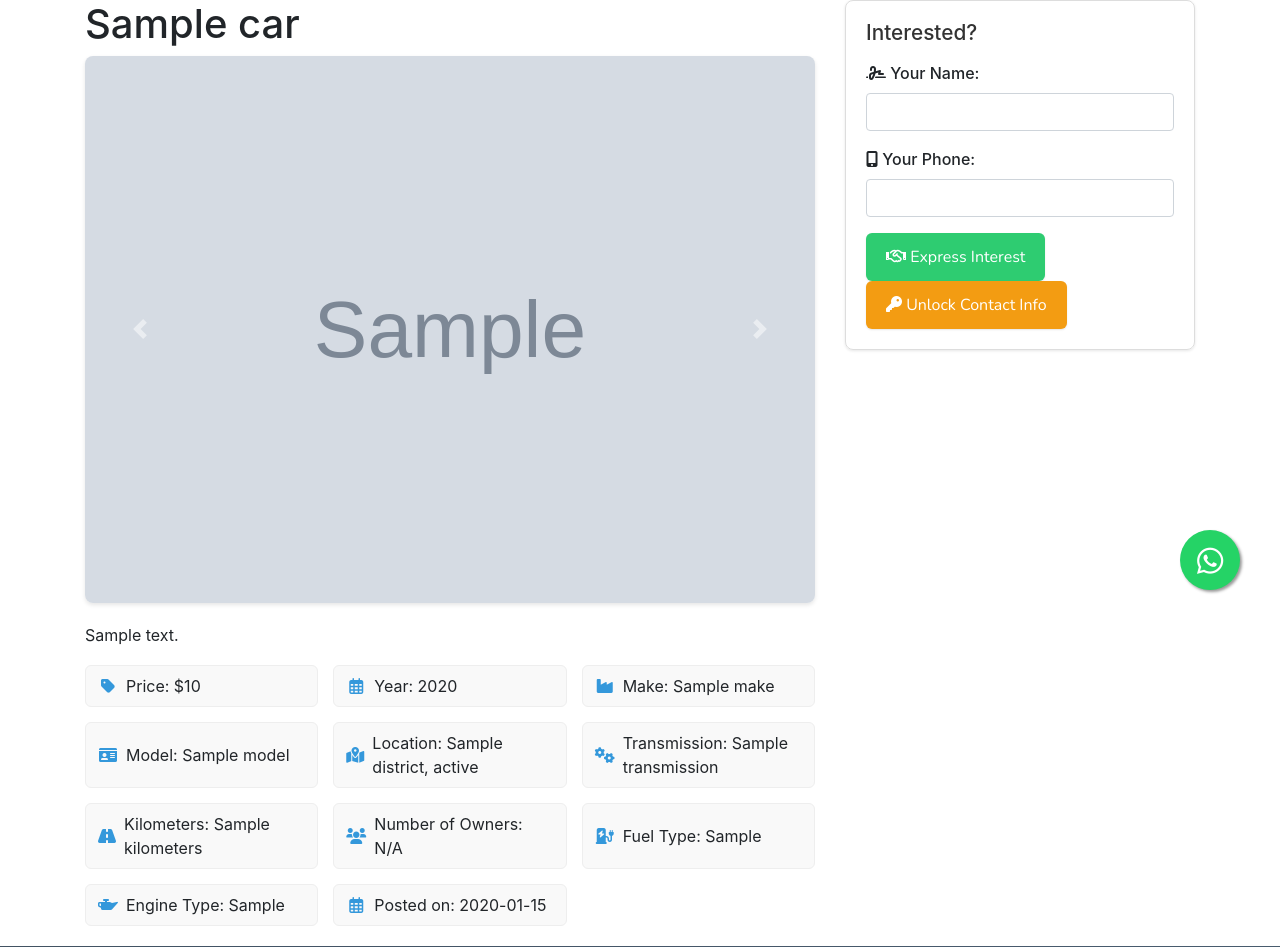
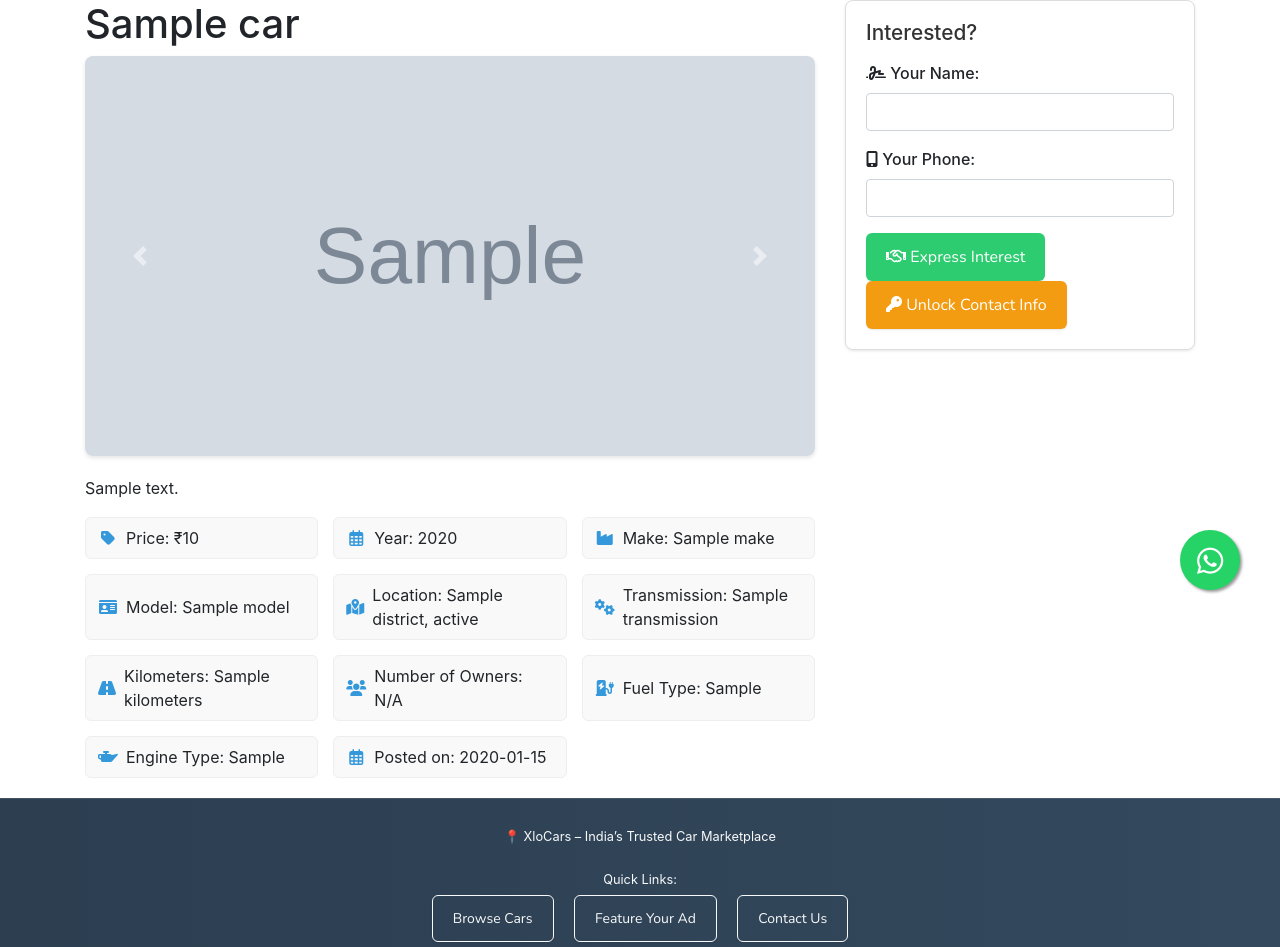
Before and after one commit to rajkumardatascientist/xlocars, a Python web app: template templates/car_detail.html in a window 1280 px wide. Shown: the part 170-1117 px from the top of the page. Run offline with Jinja, Linux system fonts and the light colour scheme; the template is opened without the code that fills it: most values are stand-ins (such as "Sample title", 1, 10 or a date in 2020); grey boxes marked "Sample" are stand-in pictures; some libraries are stand-ins or nearby versions.

Commit message:
Update car_detail.html

```diff
--- a/templates/car_detail.html
+++ b/templates/car_detail.html
@@ -15,6 +15,7 @@
             border-radius: 8px;
             overflow: hidden; /* Ensure carousel images don't overflow rounded corners */
             box-shadow: 0 2px 4px rgba(0, 0, 0, 0.1); /* Subtle shadow */
+            height: 400px;  /* Standard Slider Size */
         }
 
         /* Updated Car Details List Styling */
@@ -127,13 +128,13 @@
                             {% for image in car.images %}
                                 <div class="carousel-item {% if loop.first %}active{% endif %}">
                                     <img src="{{ image.url }}"
-                                         class="d-block w-100" alt="Car Image">
+                                         class="d-block w-100" alt="Car Image" style="height: 400px; object-fit: cover;">
                                 </div>
                             {% endfor %}
                         {% else %}
                             <div class="carousel-item active">
                                 <img src="{{ url_for('static', filename='images/default.jpg') }}"
-                                     class="d-block w-100" alt="Default Image">
+                                     class="d-block w-100" alt="Default Image" style="height: 400px; object-fit: cover;">
                             </div>
                         {% endif %}
                     </div>
@@ -152,7 +153,7 @@
                 <p>{{ car.description }}</p>
 
                 <ul class="car-details-grid">
-                    <li><i class="fas fa-tag"></i> Price: ${{ car.price }}</li> <!-- Changed icon -->
+                    <li><i class="fas fa-tag"></i> Price: ₹{{ "{:,.0f}".format(car.price) }}</li> <!-- Changed icon -->
                     <li><i class="far fa-calendar-alt"></i> Year: {{ car.year }}</li> <!-- Changed icon -->
                     <li><i class="fas fa-industry"></i> Make: {{ car.make }}</li> <!-- Changed icon -->
                     <li><i class="fas fa-id-card"></i> Model: {{ car.model }}</li> <!-- Changed icon -->
```
